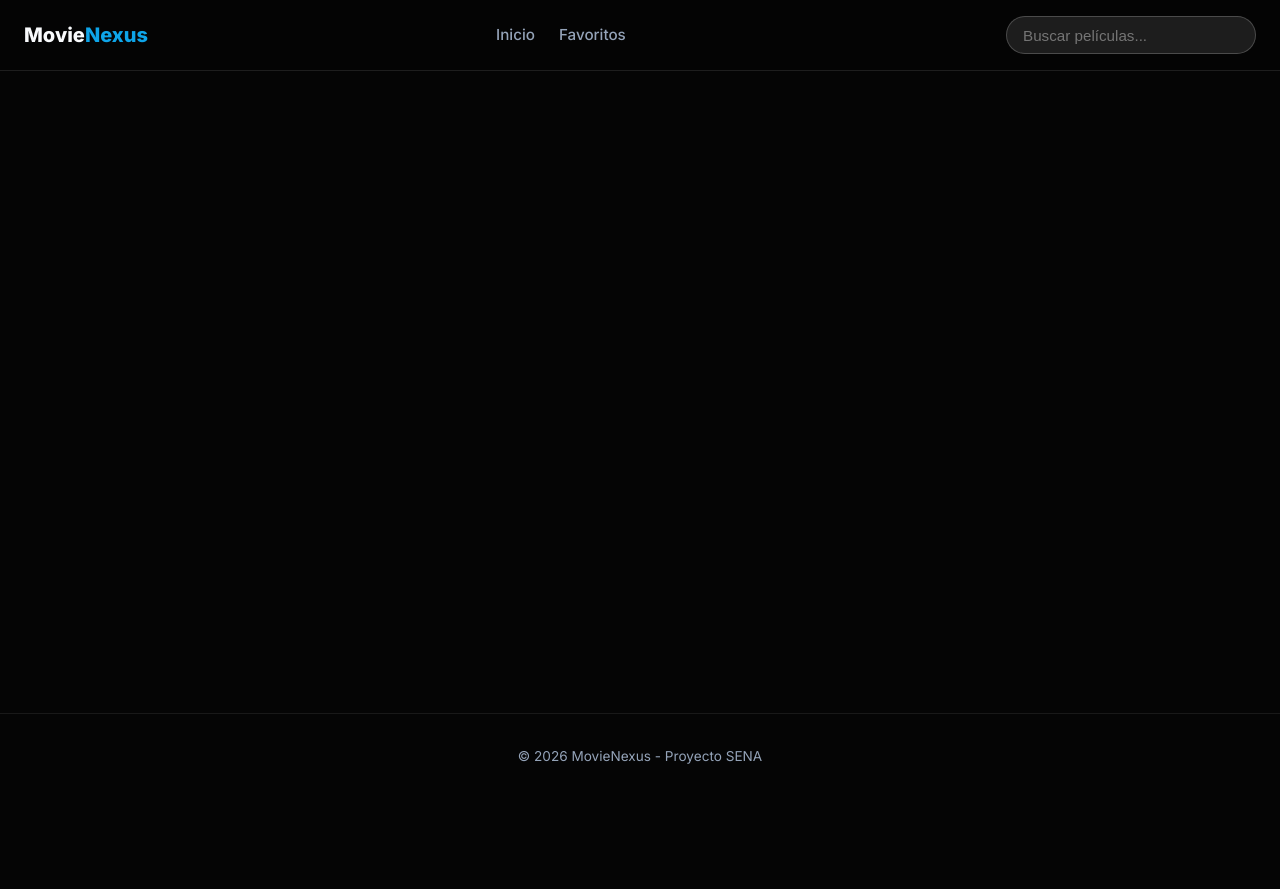
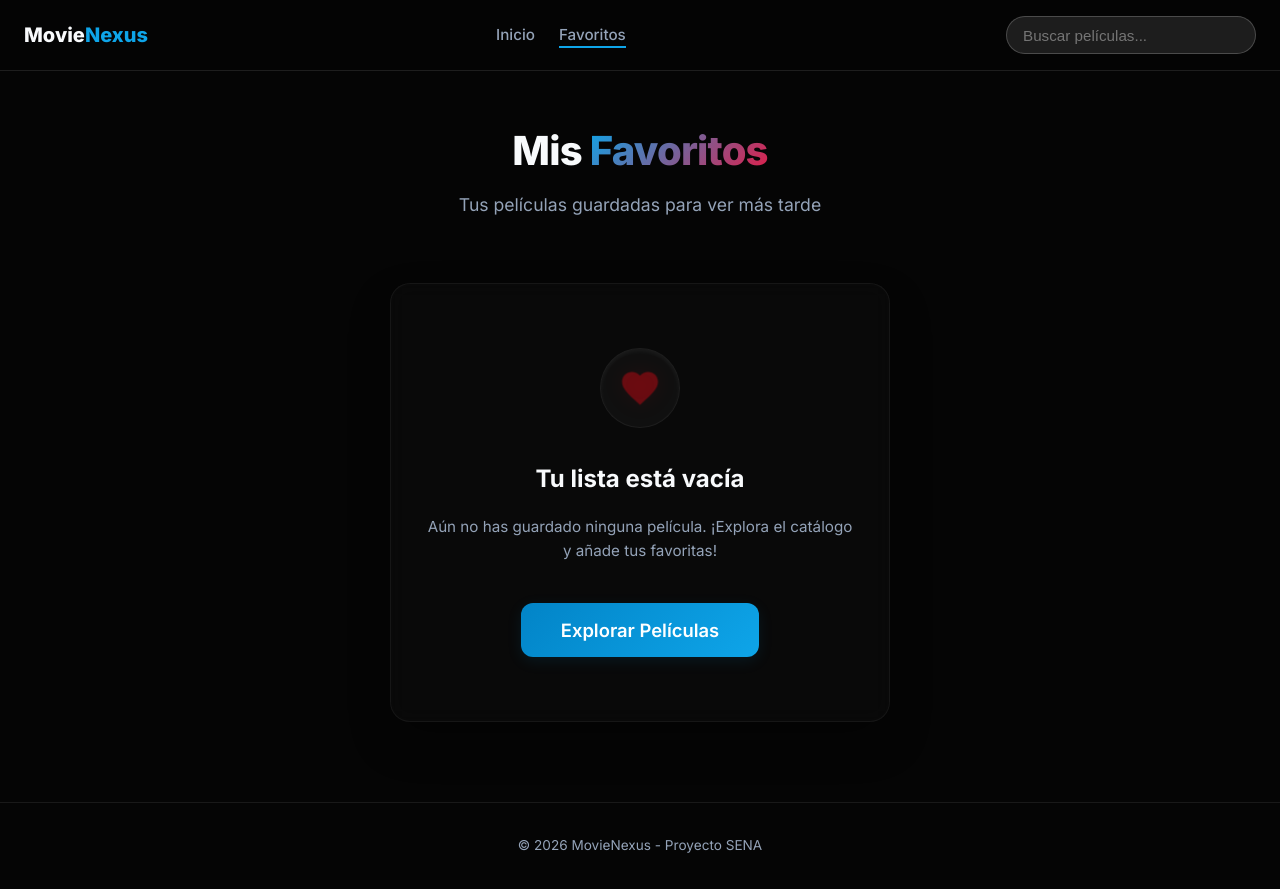
Before and after one commit to MarioAguillon/MovieNexus, an Angular app: page /favorites in a window 1280 px wide. Before the commit this address led to /. Before the commit the page ends 800 px from the top, so only its background shows below. Built offline with nearby package versions, Linux system fonts and the light colour scheme.

Commit message:
feat: implementar sistema de favoritos con persistencia LocalStorage y SSR safety

```diff
--- a/src/app/app.routes.ts
+++ b/src/app/app.routes.ts
@@ -10,5 +10,10 @@ export const routes: Routes = [
     path: 'movie/:id', // :id es el parámetro dinámico
     loadComponent: () =>
       import('./features/movie-details/movie-details').then(m => m.MovieDetails)
+  },
+  {
+    path: 'favorites',
+    loadComponent: () =>
+      import('./features/favorites/favorites').then(m => m.Favorites)
   }
 ];
--- /dev/null
+++ b/src/app/core/services/favorites.service.ts
@@ -0,0 +1,42 @@
+import { Injectable, PLATFORM_ID, inject, signal } from '@angular/core';
+import { isPlatformBrowser } from '@angular/common';
+import { Movie } from '../models/movie.model';
+
+@Injectable({ providedIn: 'root' })
+export class FavoritesService {
+  private platformId = inject(PLATFORM_ID);
+  private readonly STORAGE_KEY = 'movienexus_favorites';
+
+  // Nuestra "fuente de la verdad" reactiva
+  public favorites = signal<Movie[]>([]);
+
+  constructor() {
+    this.loadFavorites();
+  }
+
+  private loadFavorites(): void {
+    // IMPORTANTE: Solo leemos localStorage si estamos en el navegador
+    if (isPlatformBrowser(this.platformId)) {
+      const stored = localStorage.getItem(this.STORAGE_KEY);
+      if (stored) this.favorites.set(JSON.parse(stored));
+    }
+  }
+
+  toggleFavorite(movie: Movie): void {
+    const isAlreadyFavorite = this.favorites().some(f => f.id === movie.id);
+    const updated = isAlreadyFavorite
+      ? this.favorites().filter(f => f.id !== movie.id)
+      : [movie, ...this.favorites()];
+
+    this.favorites.set(updated);
+
+    // Guardamos en disco (localStorage)
+    if (isPlatformBrowser(this.platformId)) {
+      localStorage.setItem(this.STORAGE_KEY, JSON.stringify(updated));
+    }
+  }
+
+  isFavorite(movieId: number): boolean {
+    return this.favorites().some(f => f.id === movieId);
+  }
+}
--- /dev/null
+++ b/src/app/features/favorites/favorites.css
@@ -0,0 +1,101 @@
+.favorites-page {
+  padding-top: 3rem;
+  padding-bottom: 5rem;
+}
+
+.page-header {
+  text-align: center;
+  margin-bottom: 4rem;
+}
+
+.page-title {
+  font-size: 2.5rem;
+  font-weight: 800;
+  letter-spacing: -0.02em;
+  margin-bottom: 0.5rem;
+}
+
+.page-title span {
+  background: linear-gradient(135deg, var(--primary), var(--accent));
+  -webkit-background-clip: text;
+  -webkit-text-fill-color: transparent;
+  background-clip: text;
+}
+
+.page-subtitle {
+  color: var(--text-muted);
+  font-size: 1.1rem;
+}
+
+.movies-grid {
+  display: grid;
+  grid-template-columns: repeat(auto-fill, minmax(200px, 1fr));
+  gap: 2.5rem 2rem;
+  justify-items: center;
+}
+
+/* Empty State */
+.empty-state {
+  display: flex;
+  flex-direction: column;
+  align-items: center;
+  justify-content: center;
+  max-width: 500px;
+  margin: 0 auto;
+  padding: 4rem 2rem;
+  background: rgba(255, 255, 255, 0.02);
+  backdrop-filter: blur(10px);
+  border: 1px solid rgba(255, 255, 255, 0.05);
+  border-radius: 20px;
+  text-align: center;
+  box-shadow: 0 20px 40px rgba(0, 0, 0, 0.3);
+}
+
+.empty-icon-container {
+  width: 80px;
+  height: 80px;
+  background: rgba(255, 255, 255, 0.03);
+  border: 1px solid rgba(255, 255, 255, 0.05);
+  border-radius: 50%;
+  display: flex;
+  align-items: center;
+  justify-content: center;
+  margin-bottom: 2rem;
+  box-shadow: inset 0 2px 4px rgba(255,255,255,0.05);
+}
+
+.empty-heart-icon {
+  width: 40px;
+  height: 40px;
+  fill: rgba(255, 255, 255, 0.2);
+  animation: heart-pulse 2s infinite ease-in-out;
+}
+
+.empty-title {
+  font-size: 1.5rem;
+  font-weight: 700;
+  margin-bottom: 1rem;
+  color: var(--text-main);
+}
+
+.empty-text {
+  color: var(--text-muted);
+  font-size: 0.95rem;
+  line-height: 1.6;
+  margin-bottom: 2.5rem;
+}
+
+@keyframes heart-pulse {
+  0% { transform: scale(1); filter: drop-shadow(0 0 0 transparent); }
+  50% { transform: scale(1.08); filter: drop-shadow(0 0 10px rgba(229, 9, 20, 0.2)); fill: rgba(229, 9, 20, 0.4); }
+  100% { transform: scale(1); filter: drop-shadow(0 0 0 transparent); }
+}
+
+@media (max-width: 768px) {
+  .page-title {
+    font-size: 2rem;
+  }
+  .empty-state {
+    padding: 3rem 1.5rem;
+  }
+}
--- /dev/null
+++ b/src/app/features/favorites/favorites.html
@@ -0,0 +1,25 @@
+<div class="favorites-page container">
+  <header class="page-header">
+    <h1 class="page-title">Mis <span>Favoritos</span></h1>
+    <p class="page-subtitle">Tus películas guardadas para ver más tarde</p>
+  </header>
+
+  @if (favoriteMovies.length > 0) {
+    <div class="movies-grid animate-fade-in">
+      @for (movie of favoriteMovies; track movie.id) {
+        <app-movie-card [movie]="movie"></app-movie-card>
+      }
+    </div>
+  } @else {
+    <div class="empty-state animate-fade-in-up">
+      <div class="empty-icon-container">
+        <svg class="empty-heart-icon" viewBox="0 0 24 24">
+          <path d="M12 21.35l-1.45-1.32C5.4 15.36 2 12.28 2 8.5 2 5.42 4.42 3 7.5 3c1.74 0 3.41.81 4.5 2.09C13.09 3.81 14.76 3 16.5 3 19.58 3 22 5.42 22 8.5c0 3.78-3.4 6.86-8.55 11.54L12 21.35z"/>
+        </svg>
+      </div>
+      <h2 class="empty-title">Tu lista está vacía</h2>
+      <p class="empty-text">Aún no has guardado ninguna película. ¡Explora el catálogo y añade tus favoritas!</p>
+      <button class="btn-premium" routerLink="/">Explorar Películas</button>
+    </div>
+  }
+</div>
--- /dev/null
+++ b/src/app/features/favorites/favorites.ts
@@ -0,0 +1,22 @@
+import { Component, inject } from '@angular/core';
+import { CommonModule } from '@angular/common';
+import { RouterModule } from '@angular/router';
+import { FavoritesService } from '../../core/services/favorites.service';
+import { MovieCard } from '../../shared/components/movie-card/movie-card';
+
+@Component({
+  selector: 'app-favorites',
+  standalone: true,
+  imports: [CommonModule, RouterModule, MovieCard],
+  templateUrl: './favorites.html',
+  styleUrl: './favorites.css'
+})
+export class Favorites {
+  // Inyectamos el servicio para acceder a los favoritos
+  public favoritesService = inject(FavoritesService);
+
+  // Creamos un getter para facilitar el acceso en el HTML
+  get favoriteMovies() {
+    return this.favoritesService.favorites();
+  }
+}
--- a/src/app/shared/components/movie-card/movie-card.css
+++ b/src/app/shared/components/movie-card/movie-card.css
@@ -70,3 +70,54 @@
 .rating-icon {
     font-size: 0.9rem;
 }
+
+/* Botón de Favoritos (Día 9) */
+.favorite-btn {
+  position: absolute;
+  top: 10px;
+  right: 10px;
+  width: 36px;
+  height: 36px;
+  background: rgba(0, 0, 0, 0.6);
+  backdrop-filter: blur(4px);
+  border: 1px solid rgba(255, 255, 255, 0.1);
+  border-radius: 50%;
+  display: flex;
+  align-items: center;
+  justify-content: center;
+  z-index: 20;
+  cursor: pointer;
+  transition: all 0.3s cubic-bezier(0.175, 0.885, 0.32, 1.275);
+}
+
+.favorite-btn:hover {
+  transform: scale(1.15);
+  background: rgba(0, 0, 0, 0.8);
+  border-color: rgba(255, 255, 255, 0.3);
+}
+
+.heart-icon {
+  width: 18px;
+  height: 18px;
+  fill: none;
+  stroke: white;
+  stroke-width: 2px;
+  transition: all 0.3s ease;
+}
+
+.favorite-btn.active {
+  background: rgba(229, 9, 20, 0.15);
+  border-color: rgba(229, 9, 20, 0.3);
+}
+
+.favorite-btn.active .heart-icon {
+  fill: #e50914; /* Rojo intenso */
+  stroke: #e50914;
+  animation: heart-beat 0.3s ease-in-out;
+}
+
+@keyframes heart-beat {
+  0% { transform: scale(1); }
+  50% { transform: scale(1.3); }
+  100% { transform: scale(1); }
+}
--- a/src/app/shared/components/movie-card/movie-card.html
+++ b/src/app/shared/components/movie-card/movie-card.html
@@ -1,6 +1,16 @@
 <div class="movie-card" [routerLink]="['/movie', movie.id]">
     <div class="card-image-container">
         <img [src]="posterUrl" [alt]="movie.title" class="card-image" loading="lazy">
+        <button
+          class="favorite-btn"
+          [class.active]="isFavorite"
+          (click)="toggleFavorite($event)"
+          aria-label="Guardar en favoritos"
+        >
+          <svg class="heart-icon" viewBox="0 0 24 24">
+            <path d="M12 21.35l-1.45-1.32C5.4 15.36 2 12.28 2 8.5 2 5.42 4.42 3 7.5 3c1.74 0 3.41.81 4.5 2.09C13.09 3.81 14.76 3 16.5 3 19.58 3 22 5.42 22 8.5c0 3.78-3.4 6.86-8.55 11.54L12 21.35z"/>
+          </svg>
+        </button>
     </div>
 
     <div class="card-overlay">
--- a/src/app/shared/components/movie-card/movie-card.ts
+++ b/src/app/shared/components/movie-card/movie-card.ts
@@ -1,7 +1,8 @@
-import { Component, Input } from '@angular/core';
+import { Component, Input, inject } from '@angular/core';
 import { CommonModule } from '@angular/common';
 import { RouterModule } from '@angular/router';
 import { Movie } from '../../../core/models/movie.model';
+import { FavoritesService } from '../../../core/services/favorites.service';
 
 @Component({
   selector: 'app-movie-card',
@@ -14,6 +15,18 @@ export class MovieCard {
   // Obligamos a que el componente padre SIEMPRE pase una película
   @Input({ required: true }) movie!: Movie;
 
+  private favoritesService = inject(FavoritesService);
+
+  get isFavorite(): boolean {
+    return this.favoritesService.isFavorite(this.movie.id);
+  }
+
+  toggleFavorite(event: Event) {
+    event.preventDefault(); // Evita navegar al detalle al dar click al corazón
+    event.stopPropagation();
+    this.favoritesService.toggleFavorite(this.movie);
+  }
+
   // Getter para construir la URL completa de la imagen de TMDB
   get posterUrl() {
     return this.movie.poster_path
```
